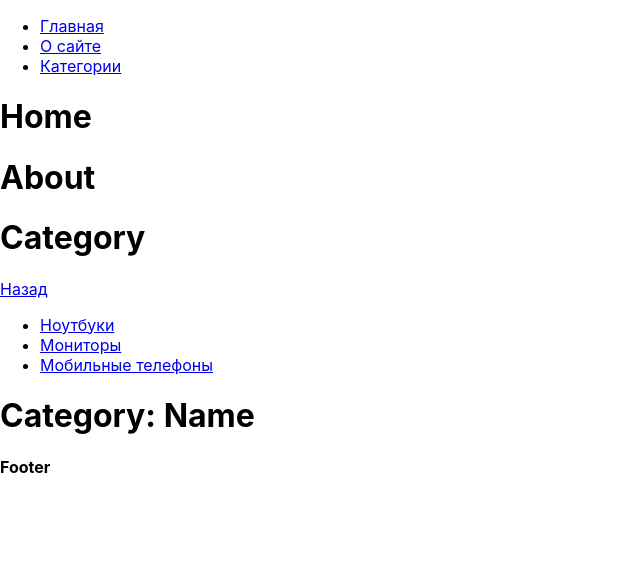
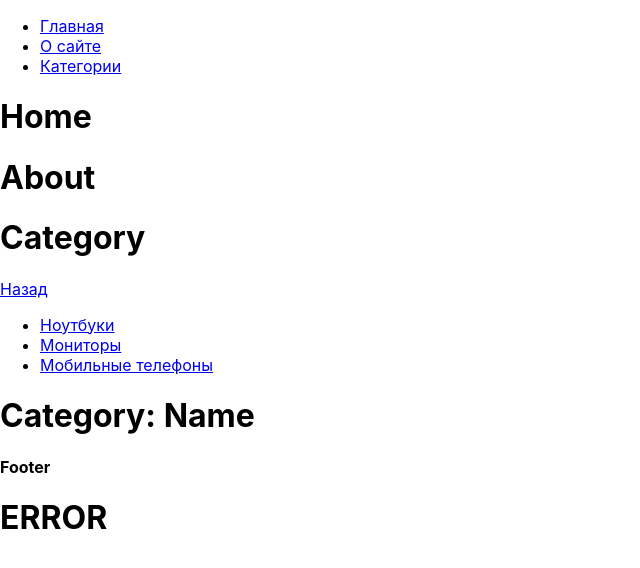
Before and after one commit to dim50dim/react_routers, a React (Create React App) app: page / in a window 1280 px wide. Shown: the top 568 px of the page, without its empty margins (0-640 px from the left). Built offline with nearby package versions, Linux system fonts and the light colour scheme.

Commit message:
created component Error404.js

```diff
--- a/src/App.js
+++ b/src/App.js
@@ -2,6 +2,7 @@
 import About from './About';
 
 import Category from './Category';
+import Error404 from './Error404';
 import Footer from './Footer';
 
 import Header from './Header';
@@ -15,6 +16,7 @@ function App() {
       <About />
       <Category />
       <Footer/>
+      <Error404 />
            </div>
   );
 }
--- /dev/null
+++ b/src/Error404.js
@@ -0,0 +1,11 @@
+import React from "react";
+
+function Error404() {
+    return (
+        <div>
+            <h1>ERROR</h1>
+        </div>
+    )
+}
+
+export default Error404;
```
